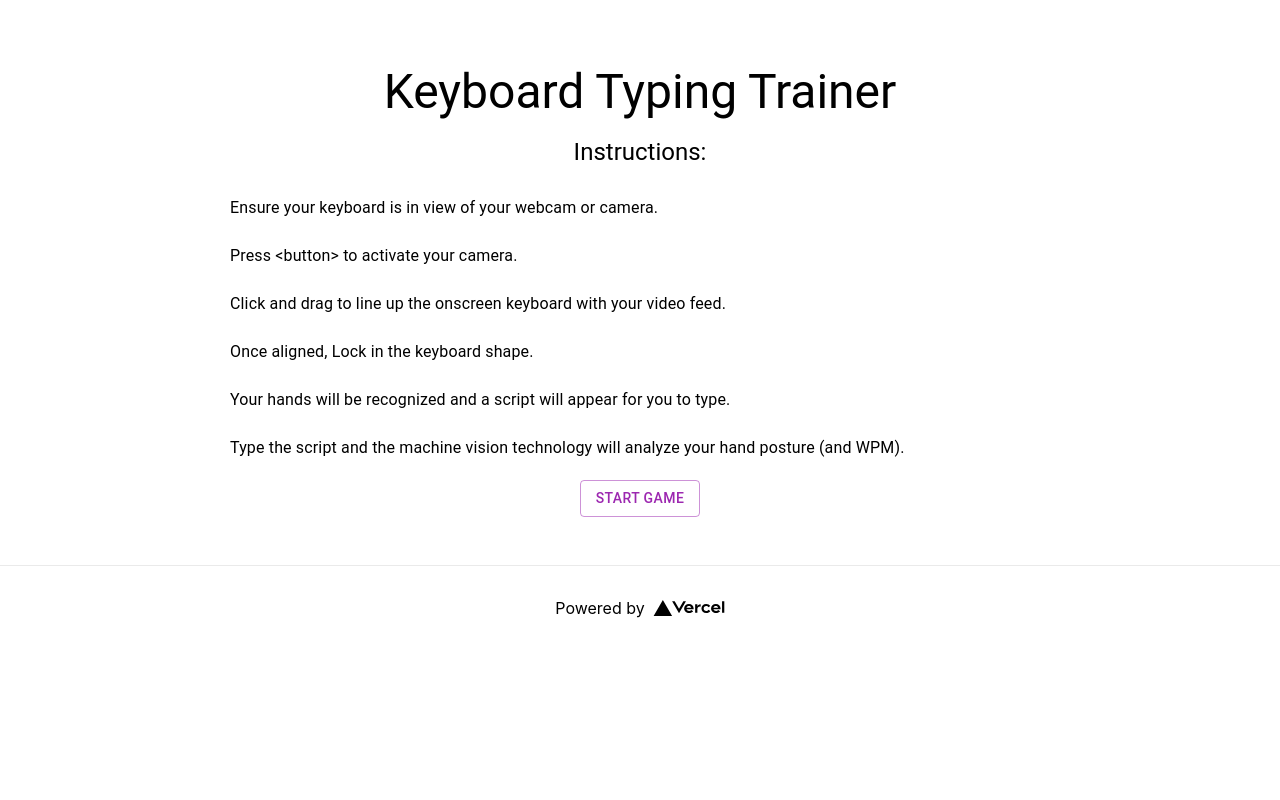
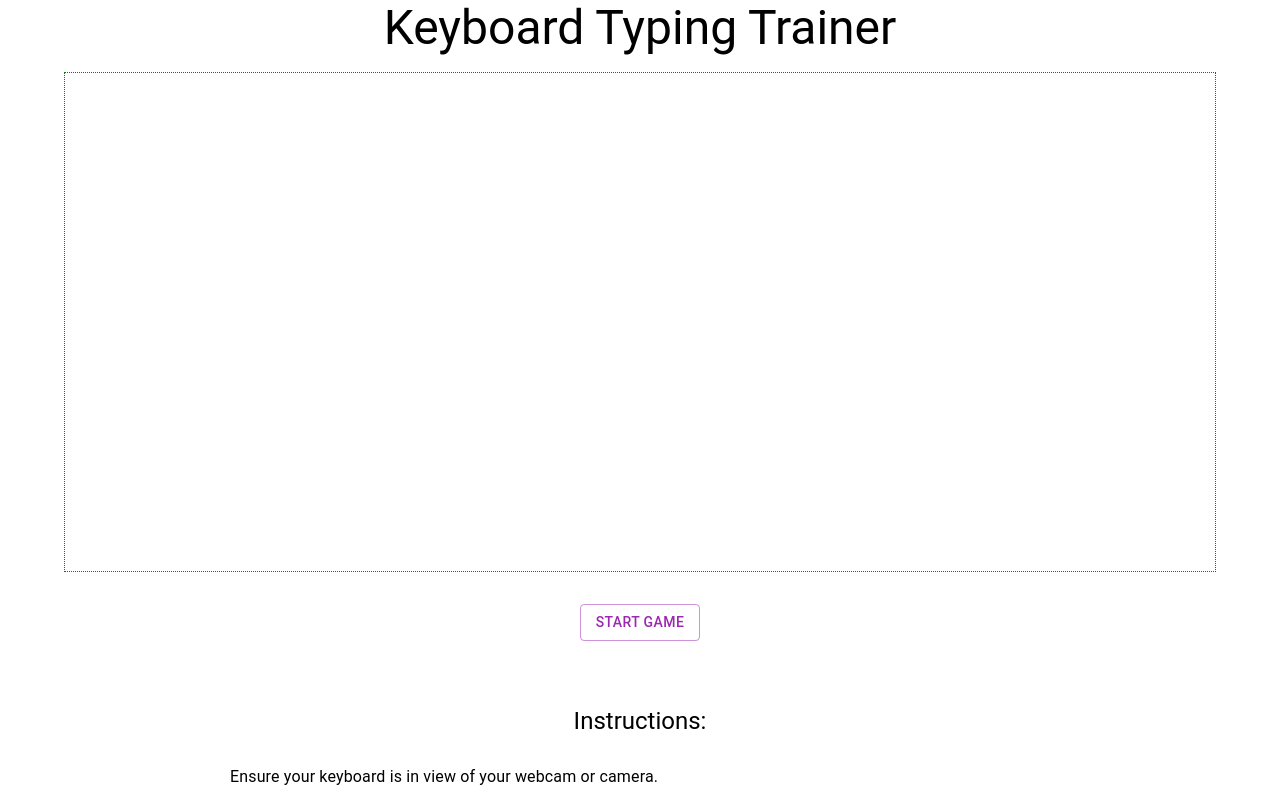
Before and after one commit to Nashtronaut/camType, a Next.js app: page / in a window 1280 px wide. Shown: the top 800 px of the page. Built offline with nearby package versions, Linux system fonts and the light colour scheme.

Commit message:
Placeholder Box for camera and grid

```diff
--- a/pages/index.js
+++ b/pages/index.js
@@ -10,14 +10,14 @@ import Button from '@mui/material/Button';
 
 import List from '@mui/material/List';
 import ListItem from '@mui/material/ListItem';
-import ListItemAvatar from '@mui/material/ListItemAvatar';
-import ListItemIcon from '@mui/material/ListItemIcon';
 import ListItemText from '@mui/material/ListItemText';
+import Divider from '@mui/material/Divider';
 
 import Container from '@mui/material/Container';
 
 import Toolbar from '@mui/material/Toolbar';
 import Typography from '@mui/material/Typography';
+
 
 export default function Home() {
   return (
@@ -27,19 +27,39 @@ export default function Home() {
         <meta name="description" content="Generated by create next app" />
         <link rel="icon" href="/favicon.ico" />
       </Head>
+      <main>
+      <Container>
+          {/* Camera Component */}
+          <Typography variant="h3" align="center" paragraph>
+              Keyboard Typing Trainer
+          </Typography>
+        <Box>
+            {/* Placeholder box for camera display */}
+            <Box>
+              <Box style={{height: 500, border: '1px dotted green'}}>
 
-    {/* Component to load after button push here */}
-      <main>
+              </Box>
+            </Box>
+
+            <Box
+             display="flex"
+             justifyContent="center"
+             paddingTop="2rem"
+            >
+              <Button variant="outlined" color="secondary">
+                Start Game
+              </Button>
+
+            </Box>
+        </Box>
+      </Container>
       <Container maxWidth="md">
           <Box
             sx={{
               pt: 8,
-              pb: 6,
+              pb: 6
             }}
           >
-            <Typography variant="h3" align="center" paragraph>
-              Keyboard Typing Trainer
-            </Typography>
             <Typography variant="h5" align="center"gutterBottom>
               Instructions:
             </Typography>
@@ -47,6 +67,7 @@ export default function Home() {
                 <ListItem>
                   <ListItemText primary="Ensure your keyboard is in view of your webcam or camera."/>
                 </ListItem>
+                <Divider/>
                 <ListItem>
                   <ListItemText primary="Press <button> to activate your camera."/>
                 </ListItem>
@@ -63,15 +84,6 @@ export default function Home() {
                   <ListItemText primary="Type the script and the machine vision technology will analyze your hand posture (and WPM)."/>
                 </ListItem>
             </List>
-            <Box
-             display="flex"
-             justifyContent="center"
-            >
-              <Button variant="outlined" color="secondary">
-                Start Game
-              </Button>
-
-            </Box>
           </Box>
         </Container>
       </main>
```
